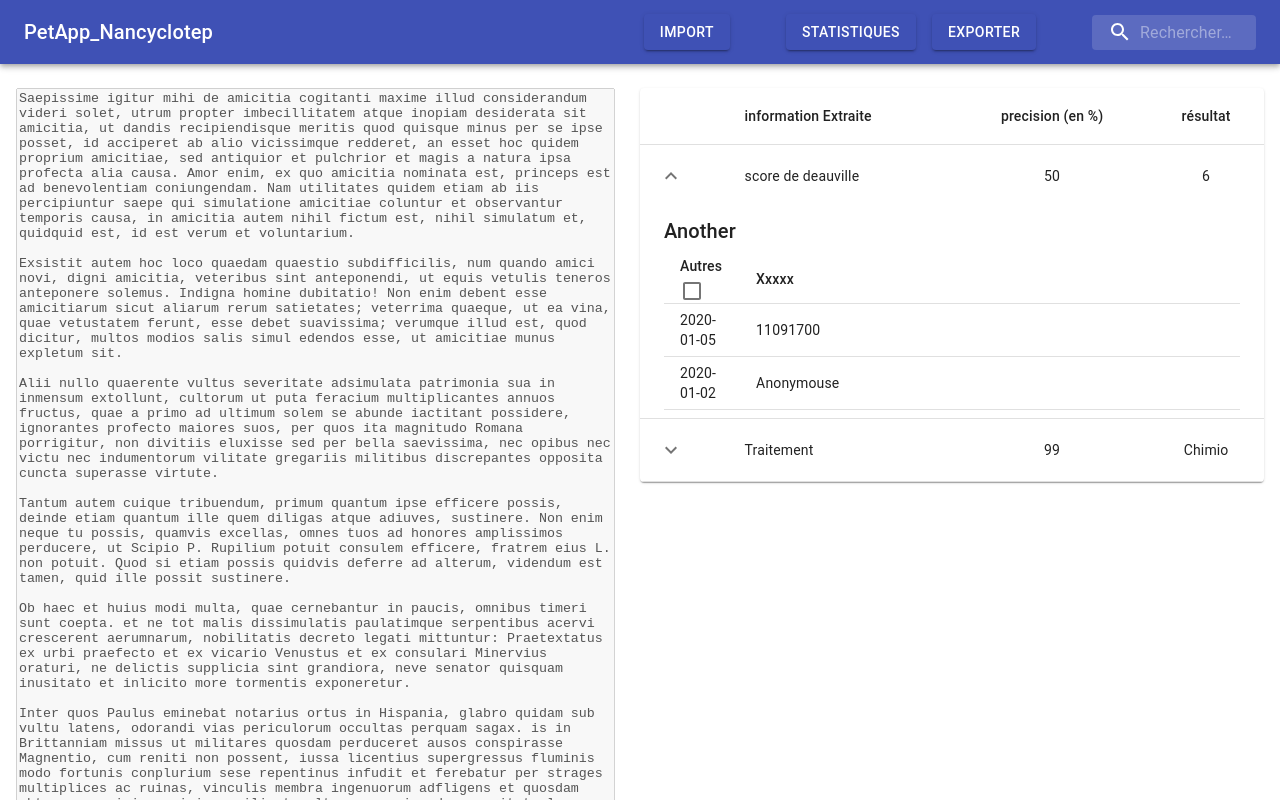
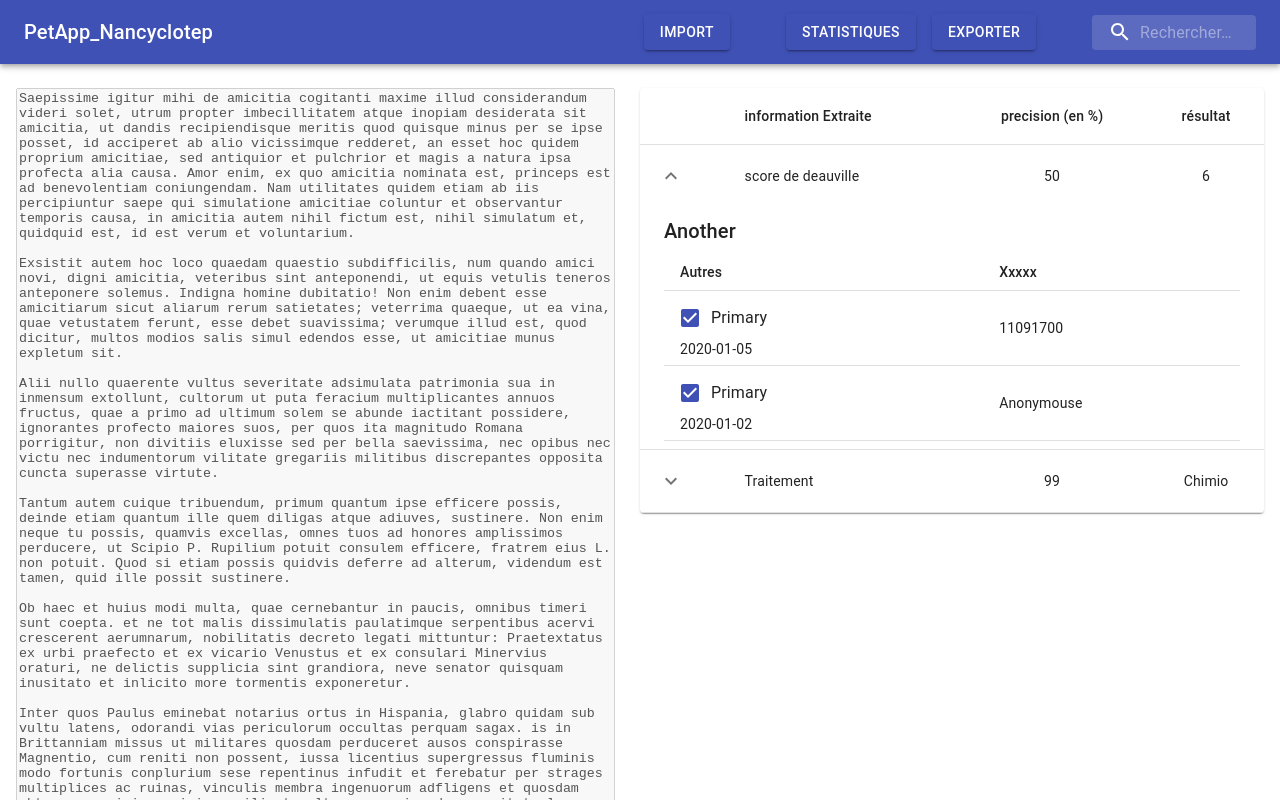
Before and after one commit to PierreEpron/pet, a React (Create React App) app in the folder platform/frontend/: page /pages2 in a window 1280 px wide. Both pictures are taken after a click on the button 671 px from the left and 176 px from the top of the page. Shown: the top 800 px of the page. Built offline with nearby package versions, Linux system fonts and the light colour scheme.

Commit message:
add checkbox

```diff
--- a/platform/frontend/src/pages/Pages2.js
+++ b/platform/frontend/src/pages/Pages2.js
@@ -19,7 +19,8 @@ import Container from "@material-ui/core/Container";
 import Grid from '@material-ui/core/Grid';
 import TextArea from "../components/Text/TextArea"
 import Footer from "../components/Footer"
-import Checkbox from '@material-ui/core/Checkbox';
+import BoxCheck from '../components/BoxCheck'
+
 
 const useRowStyles = makeStyles({
   root: {
@@ -71,7 +72,8 @@ function Row(props) {
   const { row } = props;
   const [open, setOpen] = React.useState(false);
   const classes = useRowStyles();
-  const { numSelected, rowCount, onSelectAllClick } = props;
+
+
 
 
 
@@ -100,14 +102,7 @@ function Row(props) {
               <Table size="small" aria-label="purchases">
                 <TableHead>
                   <TableRow>
-                    <TableCell padding="checkbox">Autres
-                    <Checkbox
-            indeterminate={numSelected > 0 && numSelected < rowCount}
-            checked={rowCount > 0 && numSelected === rowCount}
-            onChange={onSelectAllClick}
-            inputProps={{ 'aria-label': 'select all desserts' }}
-          />
-                    </TableCell>
+                    <TableCell >Autres</TableCell>
                     <TableCell>Xxxxx</TableCell>
                   </TableRow>
                 </TableHead>
@@ -115,9 +110,11 @@ function Row(props) {
                   {row.Another.map((historyRow) => (
                     <TableRow key={historyRow.autres}>
                       <TableCell component="th" scope="row">
+                        <BoxCheck/>
                         {historyRow.autres}
                       </TableCell>
-                      <TableCell>{historyRow.customerId}</TableCell>
+                      <TableCell>
+                        {historyRow.customerId}</TableCell>
                     </TableRow>
                   ))}
                 </TableBody>
@@ -136,9 +133,6 @@ Row.propTypes = {
     résultat: PropTypes.string.isRequired,
     history: PropTypes.arrayOf(
       PropTypes.shape({
-        numSelected: PropTypes.number.isRequired,
-        onSelectAllClick: PropTypes.func.isRequired,
-        rowCount: PropTypes.number.isRequired,
         customerId: PropTypes.string.isRequired,
         autres: PropTypes.string.isRequired,
       }),
```
